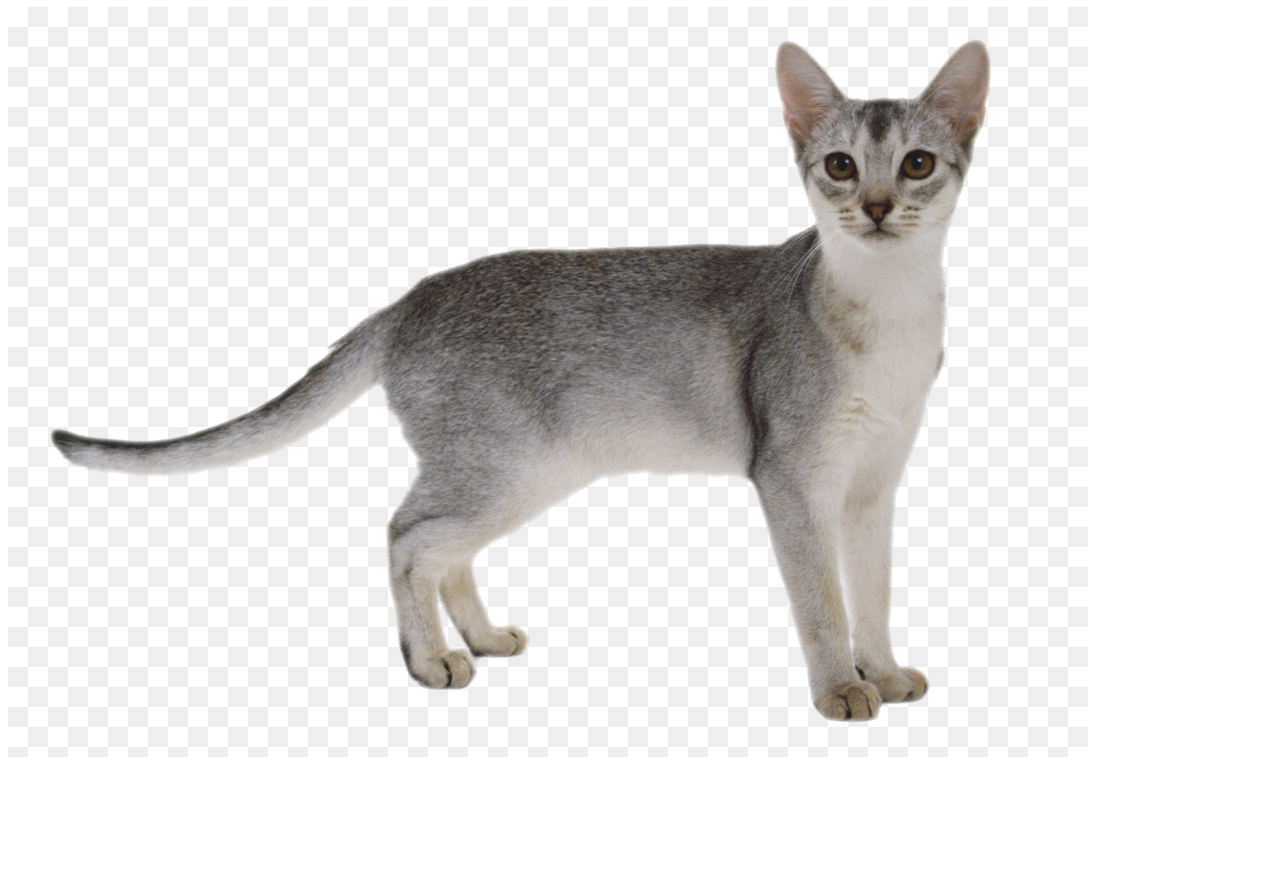
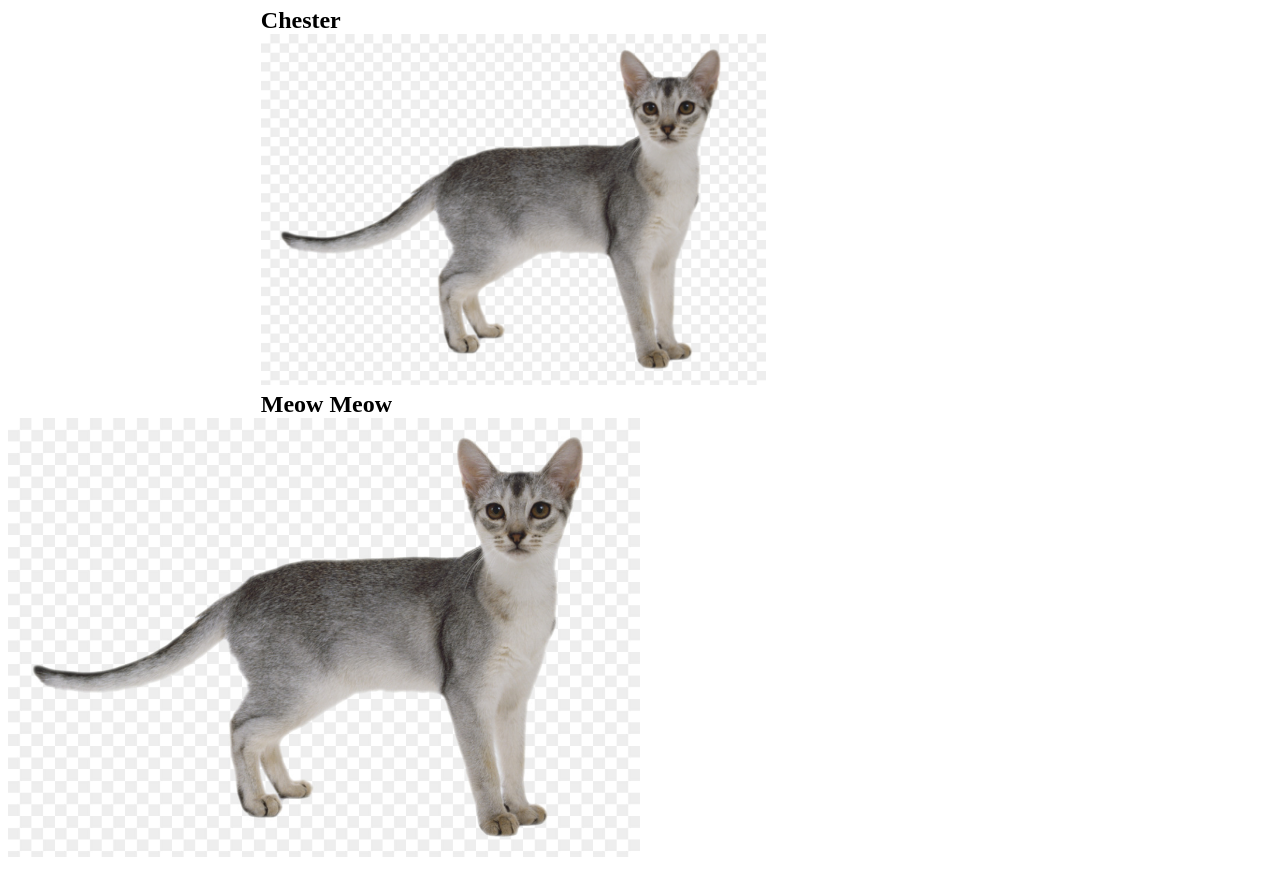
Before and after one commit to NuccioJohn/Cat-Clicker, a plain HTML site: page index.html in a window 1280 px wide. Shown: the part 73-942 px from the top of the page. Before the commit the page ends 842 px from the top, so only its background shows below. Drawn offline with Linux system fonts and the light colour scheme.

Commit message:
Forgot to update some changes last commit

```diff
--- a/css/app.css
+++ b/css/app.css
@@ -0,0 +1,25 @@
+.cat {
+    width: 50%;
+    margin: 0px;
+    padding: 0px;
+}
+
+.image-container{
+    width: 100%;
+    margin: 0px;
+    padding: 0px;
+}
+
+.image {
+    width: 40%;
+    margin: 0px;
+    padding: 0px;
+    display: inline;
+}
+
+
+h2{
+    margin: 0px;
+    padding: 0px;
+    padding-left: 20%
+}
--- a/index.html
+++ b/index.html
@@ -8,10 +8,20 @@
 </head>
 <body>
     <div class="Header">
-        <h1>Cat Clicker <span>Number of CLicks: <span id="number-of-clicks">0</span></span></h1>
+        <h1>Cat Clicker <span>Number of Clicks for each Cat: <span id="number-of-clicks">0</span></span></h1>
     </div>
+
+
+
     <div class="image-container">
-        <img id="cat-to-click" src="img/cat.jpg">
+        <div class="image">
+            <h2>Chester<h2>
+            <img class="cat" id="cat-to-click-one" src="img/cat.jpg">
+        </div>
+        <div class="image">
+            <h2>Meow Meow</h2>
+            <img class="cat" id="cat-to-click-two" src="img/cat.jpg">
+        </div>
     </div>
 
     <script src="js/app.js"></script>
--- a/js/app.js
+++ b/js/app.js
@@ -1,9 +1,17 @@
 let clicks = 0;
 
-let elem = document.getElementById('cat-to-click');
+let elem = document.getElementById('cat-to-click-one');
 elem.addEventListener('click', function(){
     clicks++;
     document.getElementById('number-of-clicks').innerHTML = clicks;
   //the element has been clicked... do stuff here
   console.log("Cat has been clicked " + clicks + " times!");
 }, false);
+
+let elem2 = document.getElementById('cat-to-click-two');
+elem2.addEventListener('click', function(){
+    clicks++;
+    document.getElementById('number-of-clicks').innerHTML = clicks;
+  //the element has been clicked... do stuff here
+  console.log("Cat has been clicked " + clicks + " times!");
+}, false);
```
